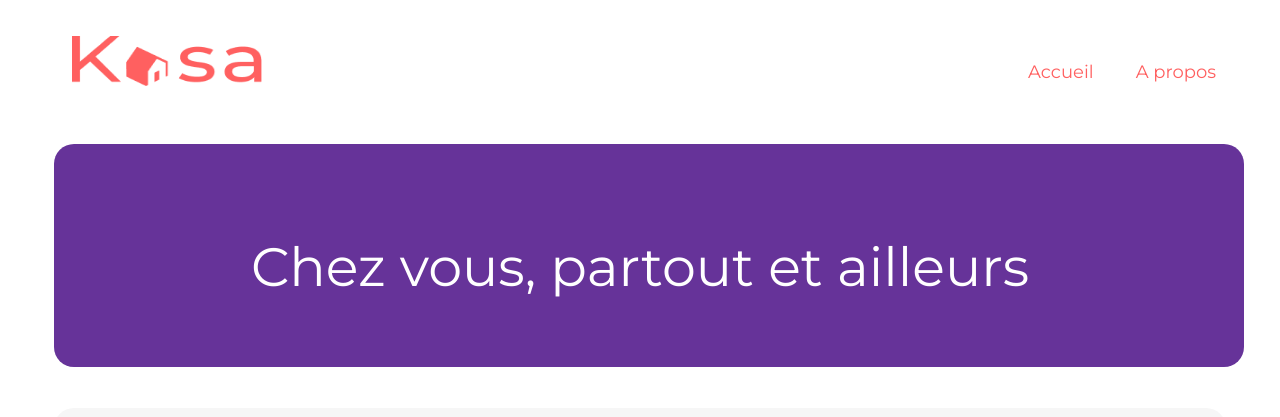
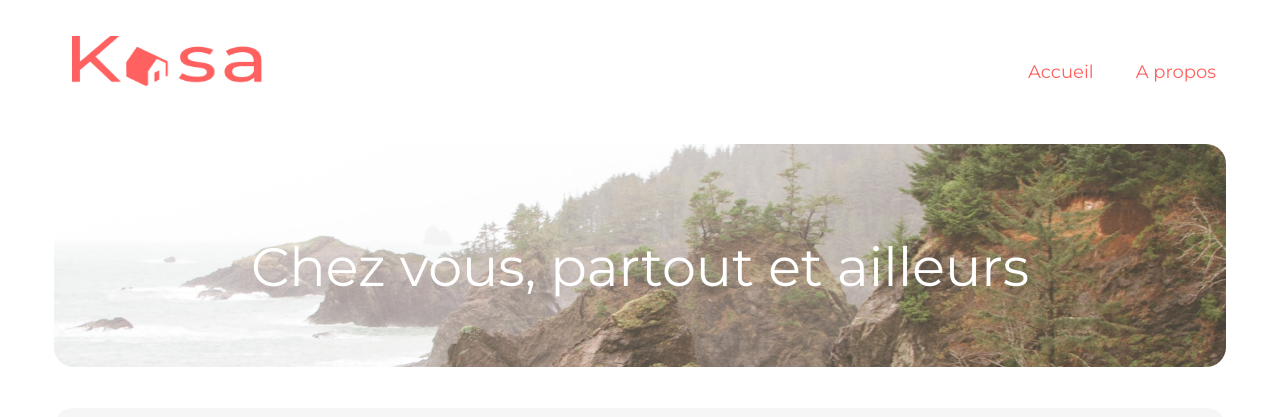
Before and after one commit to Virginie07/KasaProject, a React (Create React App) app: page / in a window 1280 px wide. Shown: the top 417 px of the page. Built offline with nearby package versions, Linux system fonts and the light colour scheme.

Commit message:
suppression d'une ligne css

```diff
--- a/src/styles/Banner.css
+++ b/src/styles/Banner.css
@@ -7,7 +7,6 @@
   border-radius: 20px;
 }
 .bannerContain__view--cover {
-  background: rebeccapurple;
   position: absolute;
   width: 95%;
   height: 223px;
--- a/src/styles/Banner.scss
+++ b/src/styles/Banner.scss
@@ -15,7 +15,7 @@
 
     &--cover{
     // background: linear-gradient(transparent, rgba(0, 0, 0, 0.305));
-    background: rebeccapurple;
+    // background: rebeccapurple;
     position: absolute;
     width: 95%;
     height: 223px;
```
Also changed, not shown: 1 other file (tests, documents, lock files or other folders).
